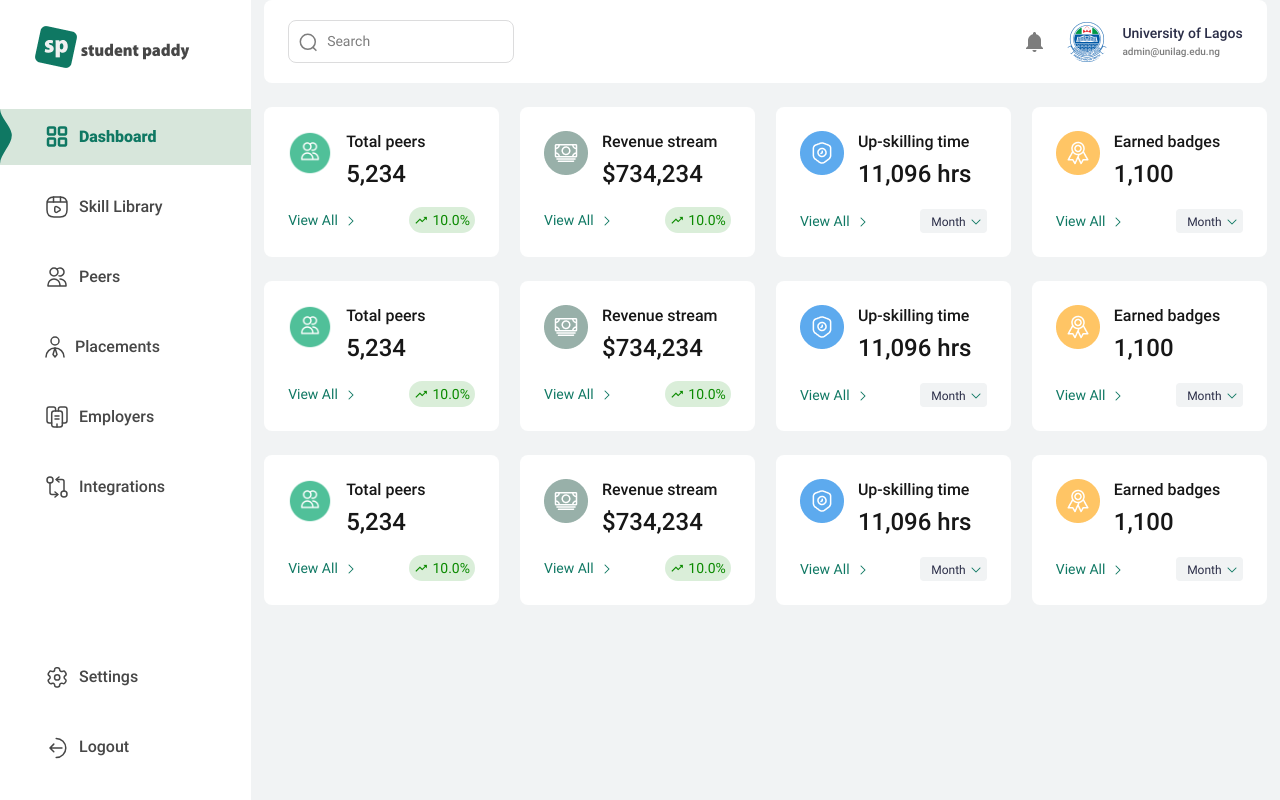
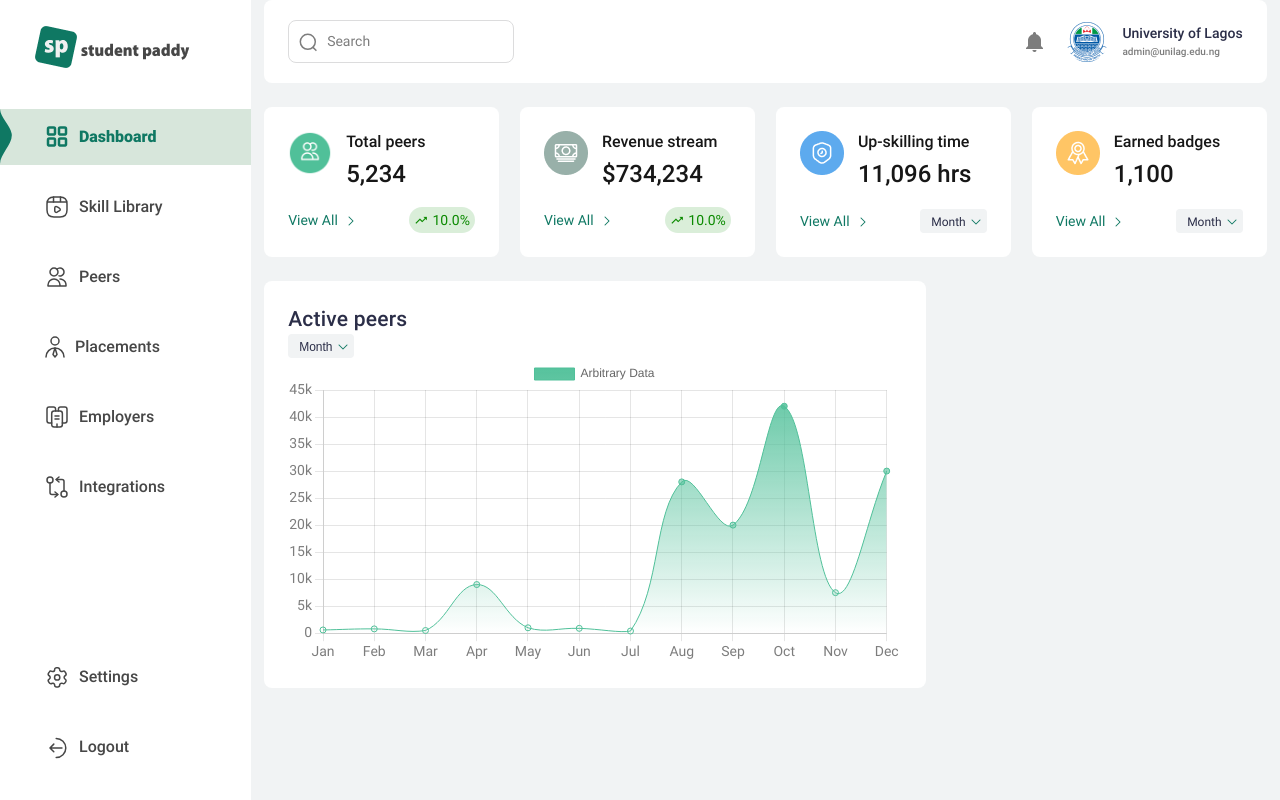
Before and after one commit to ArinzeGit/Student-Paddy-Admin-Dashboard, a Next.js app: page /dashboard in a window 1280 px wide. Built offline with nearby package versions, Linux system fonts and the light colour scheme.

Commit message:
implement Active peer graph

```diff
--- a/src/app/dashboard/page.tsx
+++ b/src/app/dashboard/page.tsx
@@ -1,6 +1,9 @@
 import Card1 from "@/components/Card1";
 import HeaderLayout from "../HeaderLayout";
 import Card2 from "@/components/Card2";
+import Image from "next/image";
+import ActivePeersGraph from "@/components/graphs/ActivePeersGraph";
+
 const Dashboard = () => {
   return (
     <HeaderLayout>
@@ -31,58 +34,24 @@ const Dashboard = () => {
           iconSrc={"/images/icon-earned-badges.png"}
           url={"/skill-library/earned-badges"}
         />
-        <Card1
-          label={"Total peers"}
-          value={"5,234"}
-          iconSrc={"/images/icon-total-peers.png"}
-          url={"/peers/total-peers"}
-          percentage={10}
-        />
-        <Card1
-          label={"Revenue stream"}
-          value={"$734,234"}
-          iconSrc={"/images/icon-revenue-stream.png"}
-          url={"/dashboard/revenue-stream"}
-          percentage={10}
-        />
-        <Card2
-          label={"Up-skilling time"}
-          value={"11,096 hrs"}
-          iconSrc={"/images/icon-up-skilling-time.png"}
-          url={"/skill-library/up-skilling-time"}
-        />
-        <Card2
-          label={"Earned badges"}
-          value={"1,100"}
-          iconSrc={"/images/icon-earned-badges.png"}
-          url={"/skill-library/earned-badges"}
-        />
-        <Card1
-          label={"Total peers"}
-          value={"5,234"}
-          iconSrc={"/images/icon-total-peers.png"}
-          url={"/peers/total-peers"}
-          percentage={10}
-        />
-        <Card1
-          label={"Revenue stream"}
-          value={"$734,234"}
-          iconSrc={"/images/icon-revenue-stream.png"}
-          url={"/dashboard/revenue-stream"}
-          percentage={10}
-        />
-        <Card2
-          label={"Up-skilling time"}
-          value={"11,096 hrs"}
-          iconSrc={"/images/icon-up-skilling-time.png"}
-          url={"/skill-library/up-skilling-time"}
-        />
-        <Card2
-          label={"Earned badges"}
-          value={"1,100"}
-          iconSrc={"/images/icon-earned-badges.png"}
-          url={"/skill-library/earned-badges"}
-        />
+      </div>
+      <div className="w-[66%] p-[24px] bg-white rounded-[8px] mt-[24px]">
+        <p className="text-[21px] text-[#2B2E48] font-roboto font-[500] leading-[1.37] tracking-1">
+          Active peers
+        </p>
+        <button className="bg-[#F1F3F4] rounded-[4px] px-[3px]">
+          <span className="text-[#2B2E48] text-[12px] leading[1.37] ml-[8px]">
+            Month
+          </span>
+          <Image
+            src={"/images/icon-month-dropdown.png"}
+            alt="Month dropdown"
+            width={16}
+            height={16}
+            className="inline-block ml-[2px]"
+          />
+        </button>
+        <ActivePeersGraph />
       </div>
     </HeaderLayout>
   );
--- /dev/null
+++ b/src/components/graphs/ActivePeersGraph.tsx
@@ -0,0 +1,110 @@
+"use client";
+import React from "react";
+import { Line } from "react-chartjs-2";
+import {
+  Chart as ChartJS,
+  LineElement,
+  LineController,
+  CategoryScale,
+  LinearScale,
+  PointElement,
+  Title,
+  Tooltip,
+  Legend,
+  Filler,
+} from "chart.js";
+
+// Register chart.js components
+ChartJS.register(
+  LineElement,
+  LineController,
+  CategoryScale,
+  LinearScale,
+  PointElement,
+  Title,
+  Tooltip,
+  Legend,
+  Filler
+);
+
+const ActivePeersGraph = () => {
+  const data = {
+    labels: [
+      "Jan",
+      "Feb",
+      "Mar",
+      "Apr",
+      "May",
+      "Jun",
+      "Jul",
+      "Aug",
+      "Sep",
+      "Oct",
+      "Nov",
+      "Dec",
+    ],
+    datasets: [
+      {
+        label: "Arbitrary Data",
+        data: [
+          600, 800, 500, 9000, 1000, 900, 400, 28000, 20000, 42000, 7500, 30000,
+        ],
+        backgroundColor: (ctx: any) => {
+          const chart = ctx.chart;
+          const { ctx: chartCtx, chartArea } = chart;
+          if (!chartArea) return null; // Wait until chart renders
+
+          const gradient = chartCtx.createLinearGradient(
+            0,
+            0,
+            0,
+            chartArea.bottom
+          );
+          gradient.addColorStop(0, "#50C099");
+          gradient.addColorStop(1, "rgba(80, 192, 153, 0)");
+          return gradient;
+        },
+        borderColor: "#50C099",
+        borderWidth: 1,
+        fill: true,
+        tension: 0.4,
+      },
+    ],
+  };
+
+  const options = {
+    scales: {
+      x: {
+        ticks: {
+          color: "#7D7D7D",
+          font: {
+            size: 14,
+            weight: 400,
+            family: "roboto",
+          },
+        },
+      },
+      y: {
+        beginAtZero: true,
+        ticks: {
+          color: "#7D7D7D",
+          font: {
+            size: 14,
+            weight: 400,
+            family: "roboto",
+          },
+          callback: (value: string | number) => {
+            if (typeof value === "number" && value >= 1000) {
+              return value / 1000 + "k";
+            }
+            return value;
+          },
+        },
+      },
+    },
+  };
+
+  return <Line data={data} options={options} />;
+};
+
+export default ActivePeersGraph;
```
